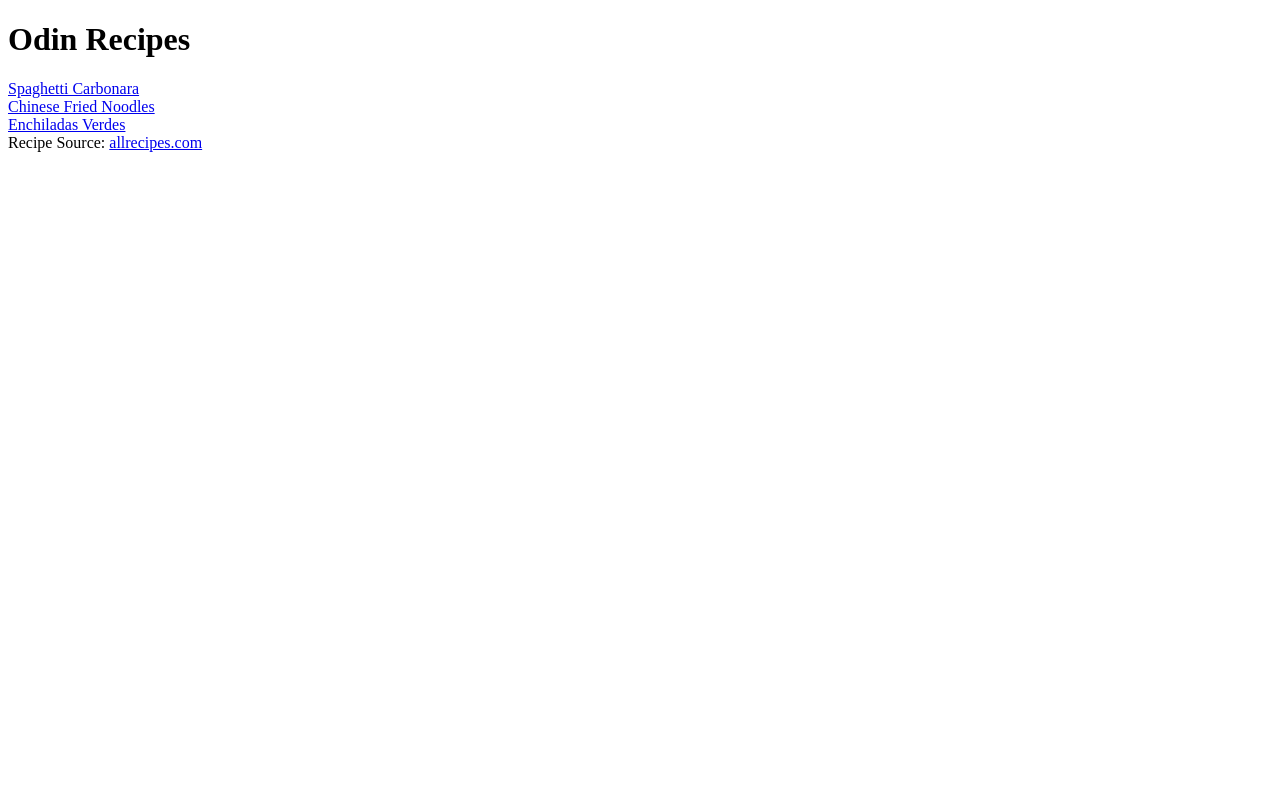
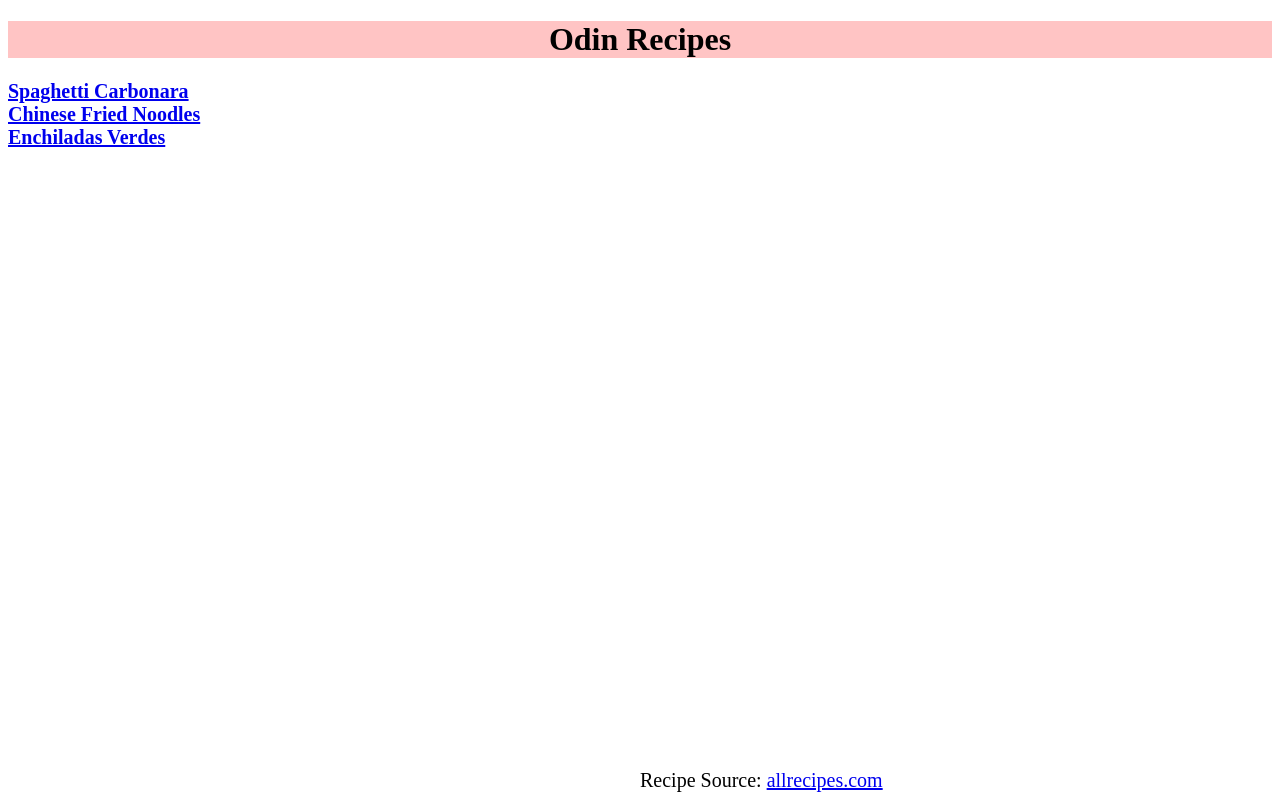
Before and after one commit to DrkNxt/odin-recipes, a plain HTML site: page index.html in a window 1280 px wide. Drawn offline with Linux system fonts and the light colour scheme.

Commit message:
Make website look a little prettier

```diff
--- a/index.html
+++ b/index.html
@@ -4,12 +4,15 @@
     <meta charset="UTF-8">
     <meta name="viewport" content="width=device-width, initial-scale=1.0">
     <title>Odin Recipes</title>
+    <link rel="stylesheet" href="styles.css">
 </head>
 <body>
     <h1>Odin Recipes</h1>
-    <a href="./recipes/carbonara.html">Spaghetti Carbonara</a> <br>
-    <a href="./recipes/chinese-fried-noodles.html">Chinese Fried Noodles</a> <br>
-    <a href="./recipes/enchiladas-verdes.html">Enchiladas Verdes</a> <br>
-    Recipe Source: <a href="https://www.allrecipes.com/">allrecipes.com</a>
+    <a class="recipe" href="./recipes/carbonara.html">Spaghetti Carbonara</a> <br>
+    <a class="recipe" href="./recipes/chinese-fried-noodles.html">Chinese Fried Noodles</a> <br>
+    <a class="recipe" href="./recipes/enchiladas-verdes.html">Enchiladas Verdes</a> <br>
+    <div class="source">
+        Recipe Source: <a href="https://www.allrecipes.com/">allrecipes.com</a>
+    </div>
 </body>
 </html>
--- /dev/null
+++ b/styles.css
@@ -0,0 +1,25 @@
+h1 {
+    background-color: #ff00003b;
+    text-align: center;
+}
+
+h3 {
+    background-color: #ff00003b;
+
+}
+img {
+    height: 400px;
+    width: auto;
+}
+
+.recipe {
+    font-size: 20px;
+    font-weight: bold;
+}
+
+.source {
+    font-size: 20px;
+    position: absolute;
+    bottom: 1%;
+    left: 50%;
+}
```
Also changed, not shown: recipes/carbonara.html (+1 -0 lines), recipes/chinese-fried-noodles.html (+1 -0 lines), recipes/enchiladas-verdes.html (+1 -0 lines).
